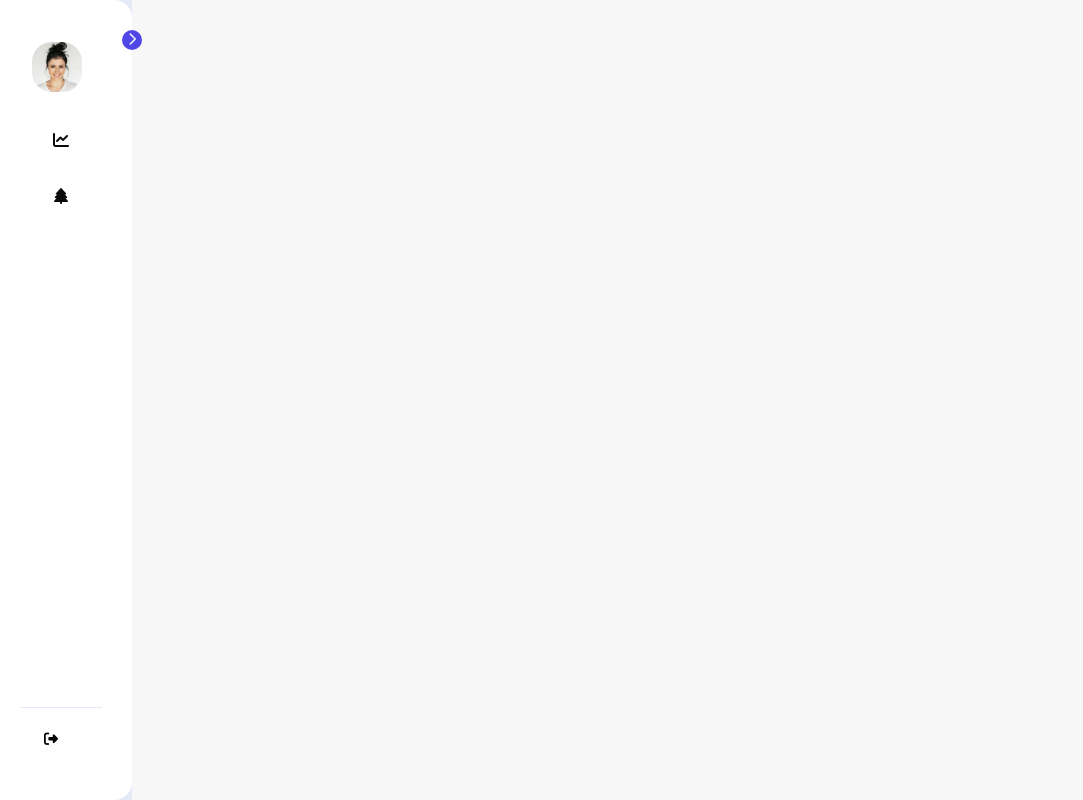
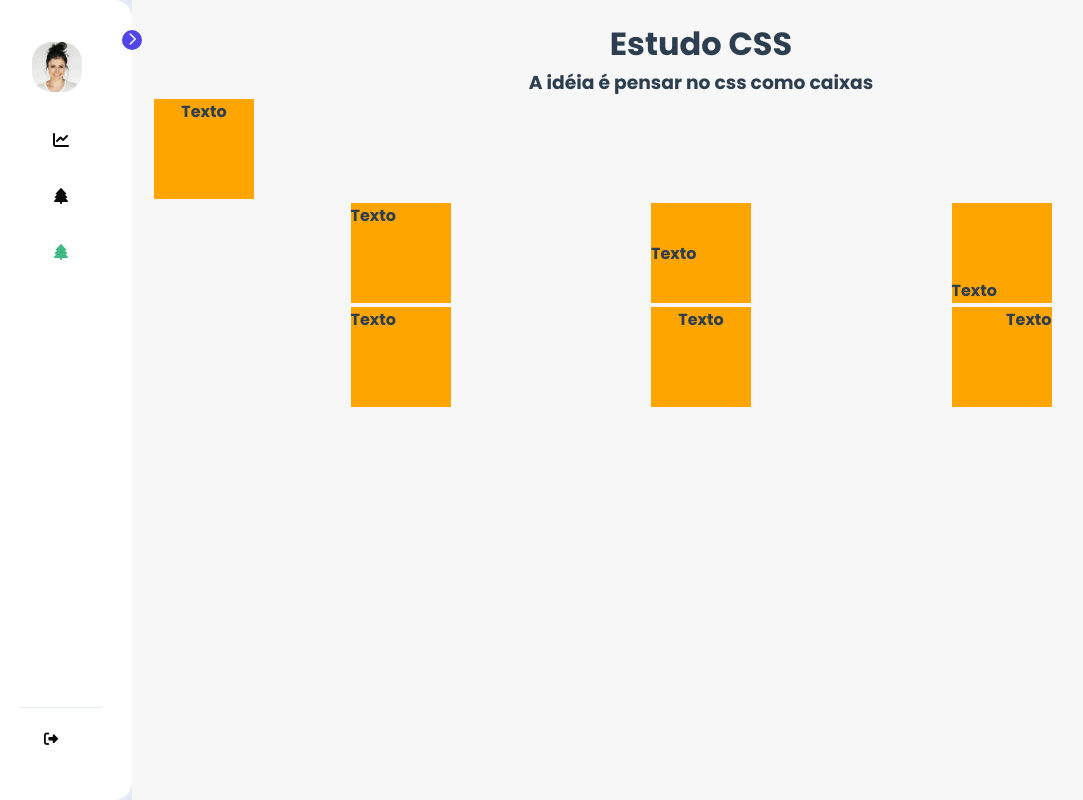
Before and after one commit to LeElima/components-page, a Vue app: page /estudocss in a window 1280 px wide. Shown: the whole page, without its empty margins (10-1093 px from the left). Built offline with nearby package versions, Linux system fonts and the light colour scheme.

Commit message:
Inicio testes com divs

```diff
--- a/src/components/SideBar.vue
+++ b/src/components/SideBar.vue
@@ -235,6 +235,11 @@ export default Vue.extend({
                     icone: "fa-solid fa-tree",
                     destino: "home"
                 },
+                {
+                    titulo: "EstudoCSS",
+                    icone: "fa-solid fa-tree",
+                    destino: "EstudoCSS"
+                },
             ]
         }
     },
--- a/src/router/index.ts
+++ b/src/router/index.ts
@@ -26,6 +26,14 @@ const routes: Array<RouteConfig> = [
     // which is lazy-loaded when the route is visited.
     component: () => import(/* webpackChunkName: "about" */ '../views/DataTableView.vue')
   },
+  {
+    path: '/estudocss',
+    name: 'EstudoCSS',
+    // route level code-splitting
+    // this generates a separate chunk (about.[hash].js) for this route
+    // which is lazy-loaded when the route is visited.
+    component: () => import(/* webpackChunkName: "about" */ '../views/CssView.vue')
+  },
 ]
 
 const router = new VueRouter({
--- /dev/null
+++ b/src/views/CssView.vue
@@ -0,0 +1,100 @@
+<template>
+    <div class="pagina">
+        <h1>Estudo CSS</h1>
+        <h3>A idéia é pensar no css como caixas</h3>
+        <div class="exemplo1">
+            <div class="quadrado quadrado1">
+                <h4>Texto</h4>
+            </div>
+        </div>
+
+        <div class="exemplo3">
+            <div class="quadrado quadrado5">
+                <h4>Texto</h4>
+            </div>
+            <div class="quadrado quadrado6">
+                <h4>Texto</h4>
+            </div>
+            <div class="quadrado quadrado7">
+                <h4>Texto</h4>
+            </div>
+        </div>
+        <div class="exemplo4">
+            <div class="quadrado quadrado8">
+                <h4>Texto</h4>
+            </div>
+            <div class="quadrado quadrado9">
+                <h4>Texto</h4>
+            </div>
+            <div class="quadrado quadrado10">
+                <h4>Texto</h4>
+            </div>
+        </div>
+    </div>
+
+  </template>
+  <style>
+  .quadrado{
+    margin: 2px;
+    width: 100px;
+    height: 100px;
+    background-color: orange;
+  }
+    div .exemplo1 .quadrado1{
+    }
+    div .exemplo1 .quadrado2{
+        display: flex;
+        align-items: start;
+
+    }
+    div .exemplo2 .quadrado3{
+        display: flex;
+        align-items: center;
+    }
+    div .exemplo2 .quadrado4{
+        display: flex;
+        align-items:end;
+    }
+    .exemplo3{
+        display: flex;
+        justify-content: space-evenly;
+    }
+    .exemplo4{
+        display: flex;
+        justify-content: space-evenly;
+    }
+    .quadrado5{
+        display: flex;
+        align-items:start;
+    }
+    .quadrado6{
+        display: flex;
+        align-items:center;
+    }
+    .quadrado7{
+        display: flex;
+        align-items:end;
+    }
+    .quadrado8{
+        display: flex;
+        justify-content: start;
+    }
+    .quadrado9{
+        display: flex;
+        justify-content: center;
+    }
+    .quadrado10{
+        display: flex;
+        justify-content: end;
+    }
+</style>
+<script lang="ts">
+import Vue from 'vue';
+export default Vue.extend({
+    data(){
+        return{
+
+        }
+    },
+})
+</script>
```
